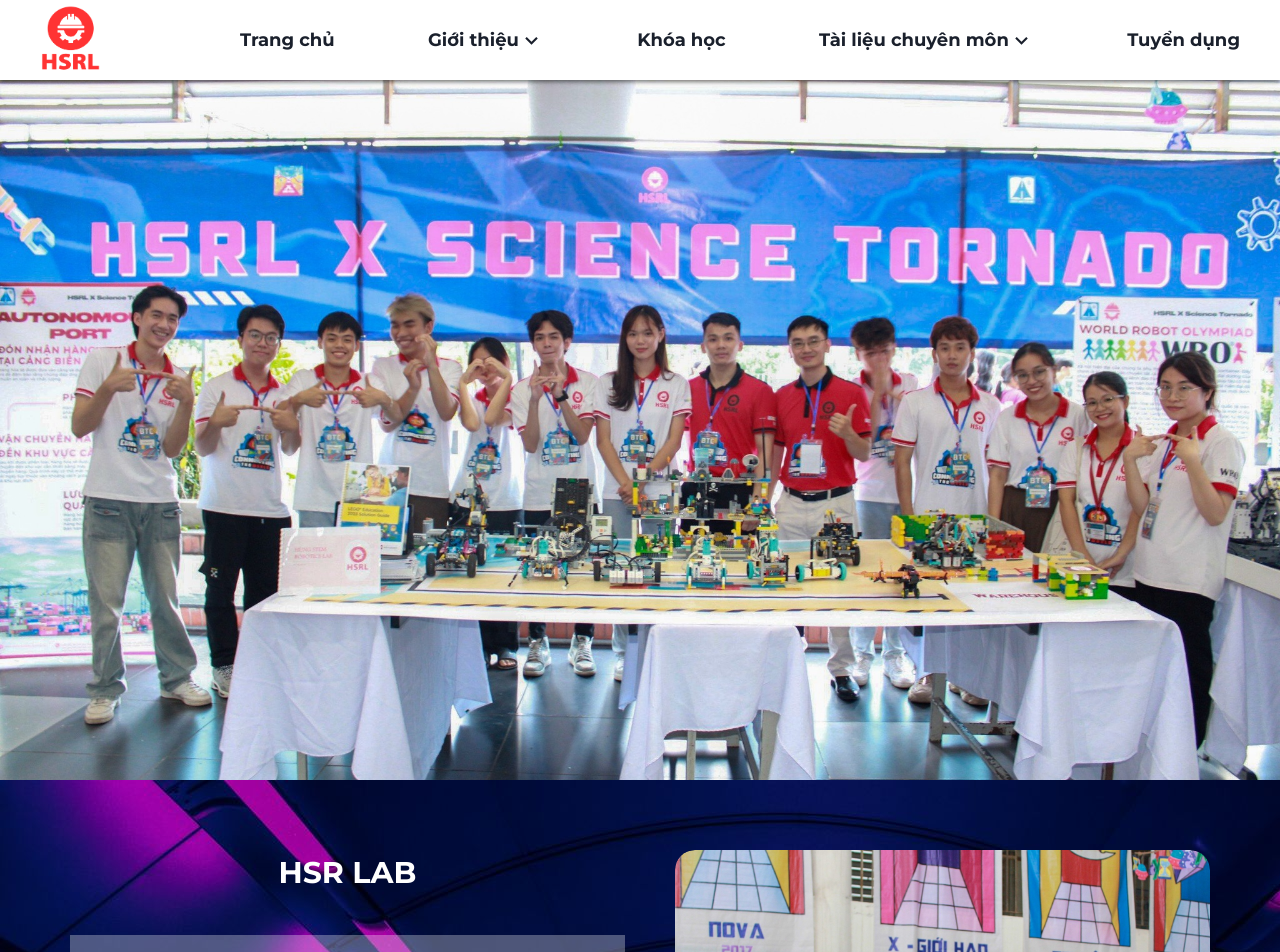
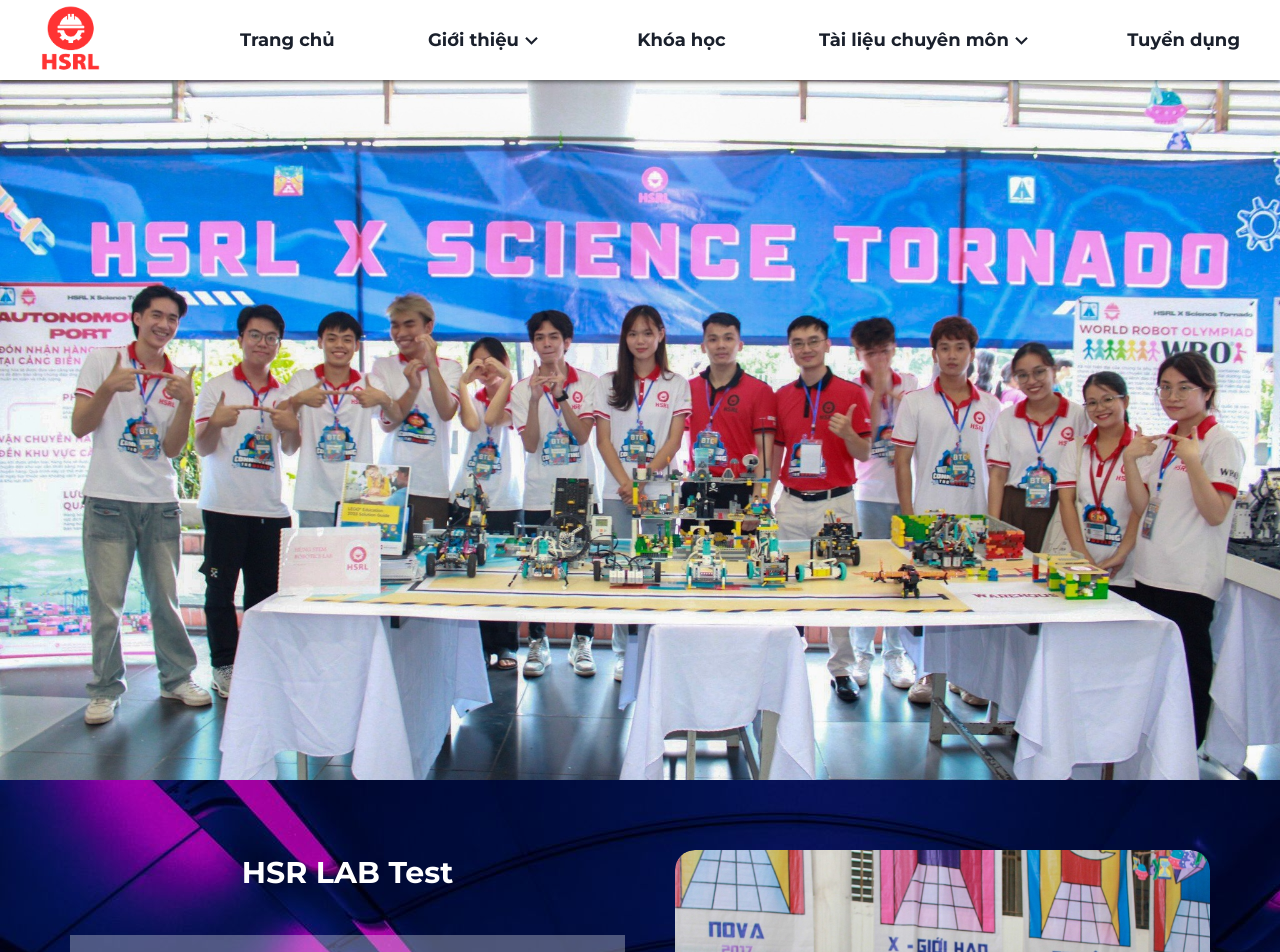
Before and after one commit to PhamLongadd/hsrlab-web, a Next.js app: page / in a window 1280 px wide. Shown: the top 952 px of the page. Built offline with nearby package versions, Linux system fonts and the light colour scheme.

Commit message:
Update to check changes

```diff
--- a/src/pages/index.tsx
+++ b/src/pages/index.tsx
@@ -48,7 +48,7 @@
               alignItems="center"
             >
               <Text color="white" fontSize="30px" fontWeight="700">
-                HSR LAB
+                HSR LAB Test
               </Text>
               <Text
                 color="white"
```
